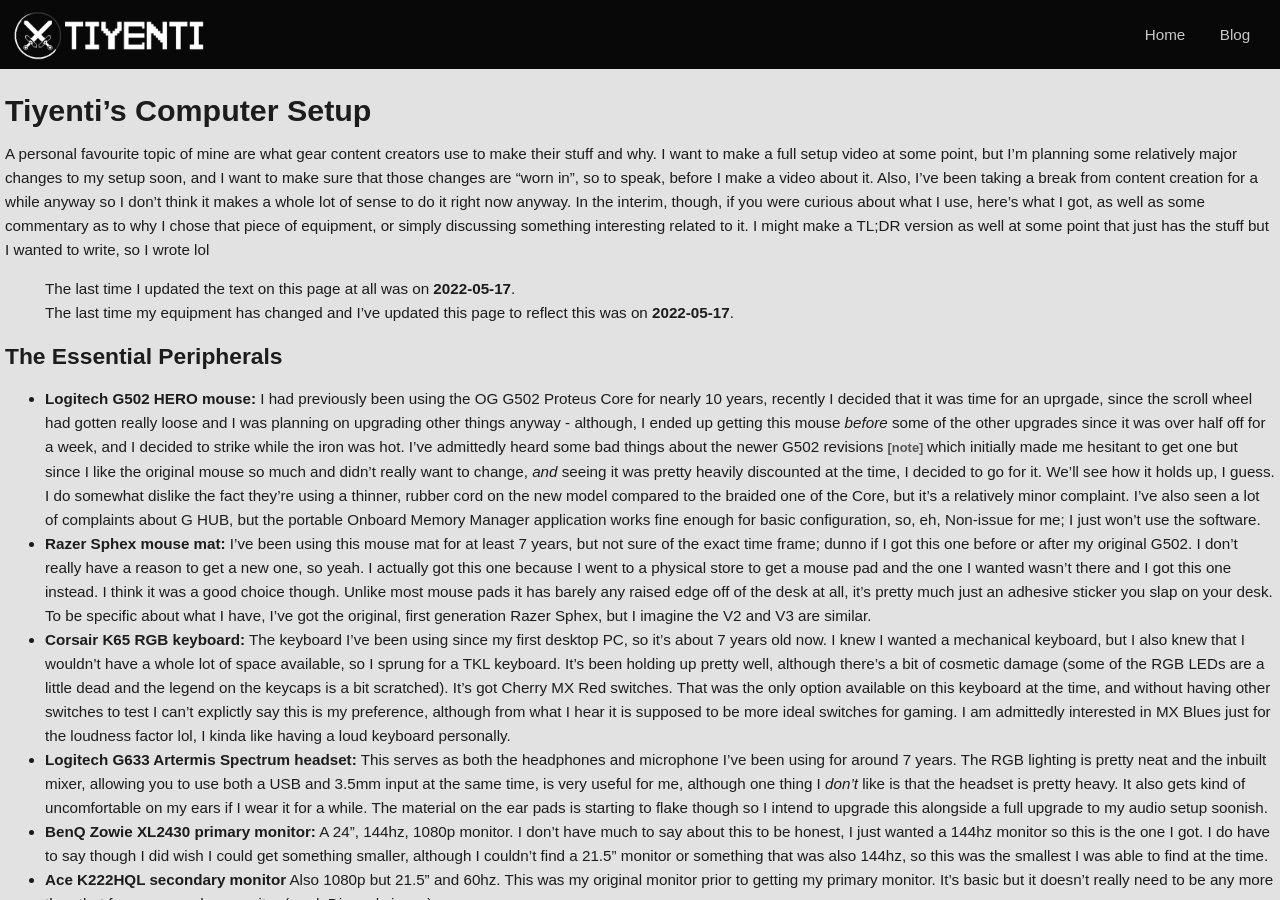
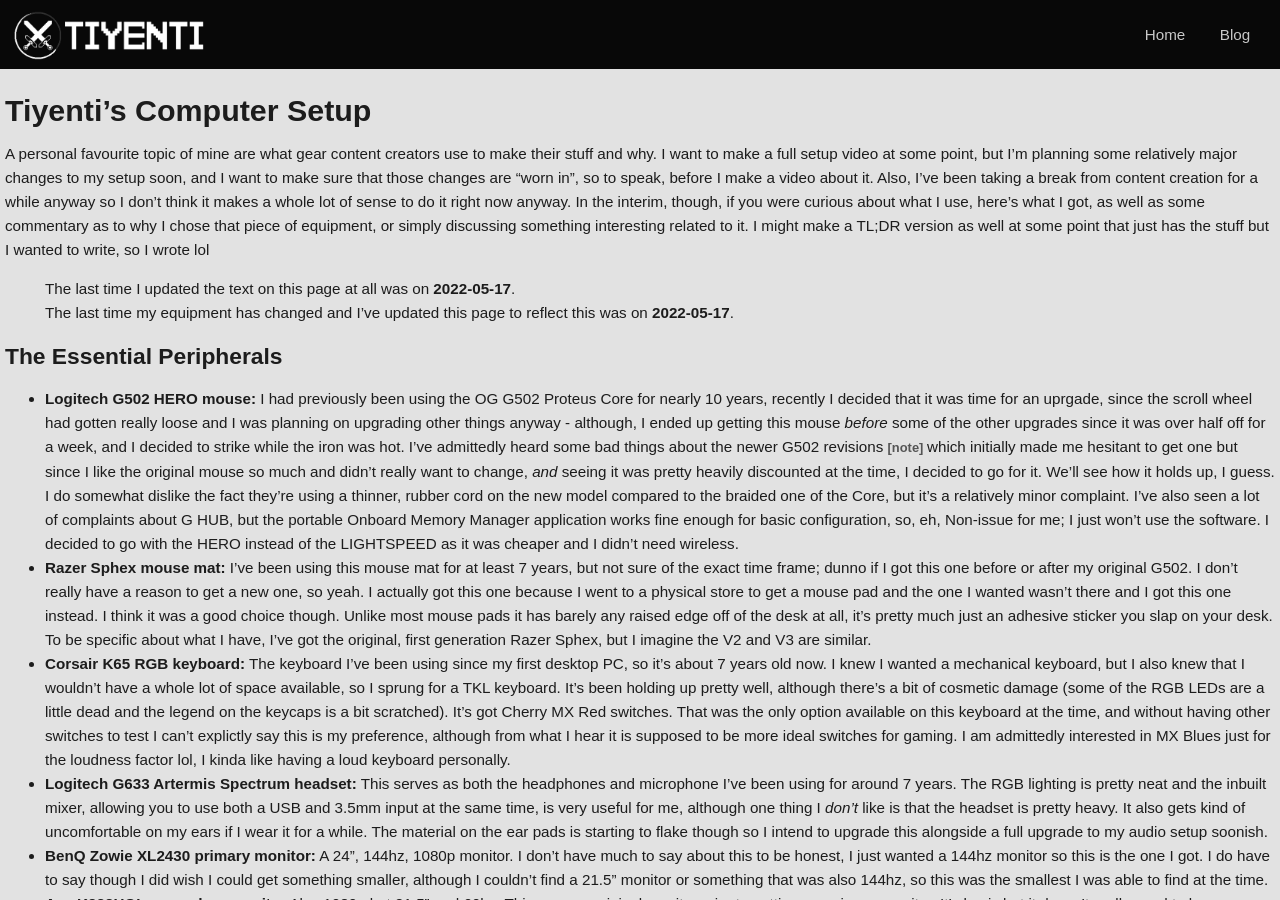
Before and after one commit to Tiyenti/Tiyenti.github.io, a Jekyll site: the page built from pages/setup.md, in a window 1280 px wide and 900 px high. Built offline with Jekyll 4.4.1, drawn with Linux system fonts in a browser that asks for light colours; our own code applies the rules of GitHub Pages for plain Markdown files.

Commit message:
[setup.md] I can add this too I guess

```diff
--- a/pages/setup.md
+++ b/pages/setup.md
@@ -19,7 +19,8 @@
 I had previously been using the OG G502 Proteus Core for nearly 10 years, recently I decided
 that it was time for an uprgade, since the scroll wheel had gotten really loose and I was planning on upgrading other things anyway - although, I ended up getting this mouse *before* some of the other upgrades since it was over half off for a week, and I decided to strike while the iron was hot. I've admittedly heard some bad things about the newer G502 revisions
 {% include footnote.html footnote="They're apparently using cheaper/lower quality microswitches now that are more prone to double clicks." %} which initially made me hesitant to get one but
-since I like the original mouse so much and didn't really want to change, *and* seeing it was pretty heavily discounted at the time, I decided to go for it. We'll see how it holds up, I guess. I do somewhat dislike the fact they're using a thinner, rubber cord on the new model compared to the braided one of the Core, but it's a relatively minor complaint. I've also seen a lot of complaints about G HUB, but the portable Onboard Memory Manager application works fine enough for basic configuration, so, eh, Non-issue for me; I just won't use the software.
+since I like the original mouse so much and didn't really want to change, *and* seeing it was pretty heavily discounted at the time, I decided to go for it. We'll see how it holds up, I guess. I do somewhat dislike the fact they're using a thinner, rubber cord on the new model compared to the braided one of the Core, but it's a relatively minor complaint. I've also seen a lot of complaints about G HUB, but the portable Onboard Memory Manager application works fine enough for basic configuration, so, eh, Non-issue for me; I just won't use the software. I decided to go with the HERO instead of the LIGHTSPEED as it was cheaper and I didn't need
+wireless.
 * **Razer Sphex mouse mat:**
 I've been using this mouse mat for at least 7 years, but not sure of the exact time frame; dunno if I got this one before or after my original G502. I don't really have a reason to get a new one, so yeah. I actually got this one because I went to a physical store to get a mouse pad and the one I wanted wasn't there and I got this one instead. I think it was a good choice though. Unlike most mouse pads it has barely any raised edge off of the desk at all, it's pretty much just an adhesive sticker you slap on your desk. To be specific about what I have, I've got the original, first generation Razer Sphex, but I imagine the V2 and V3 are similar.
 * **Corsair K65 RGB keyboard:**
```
